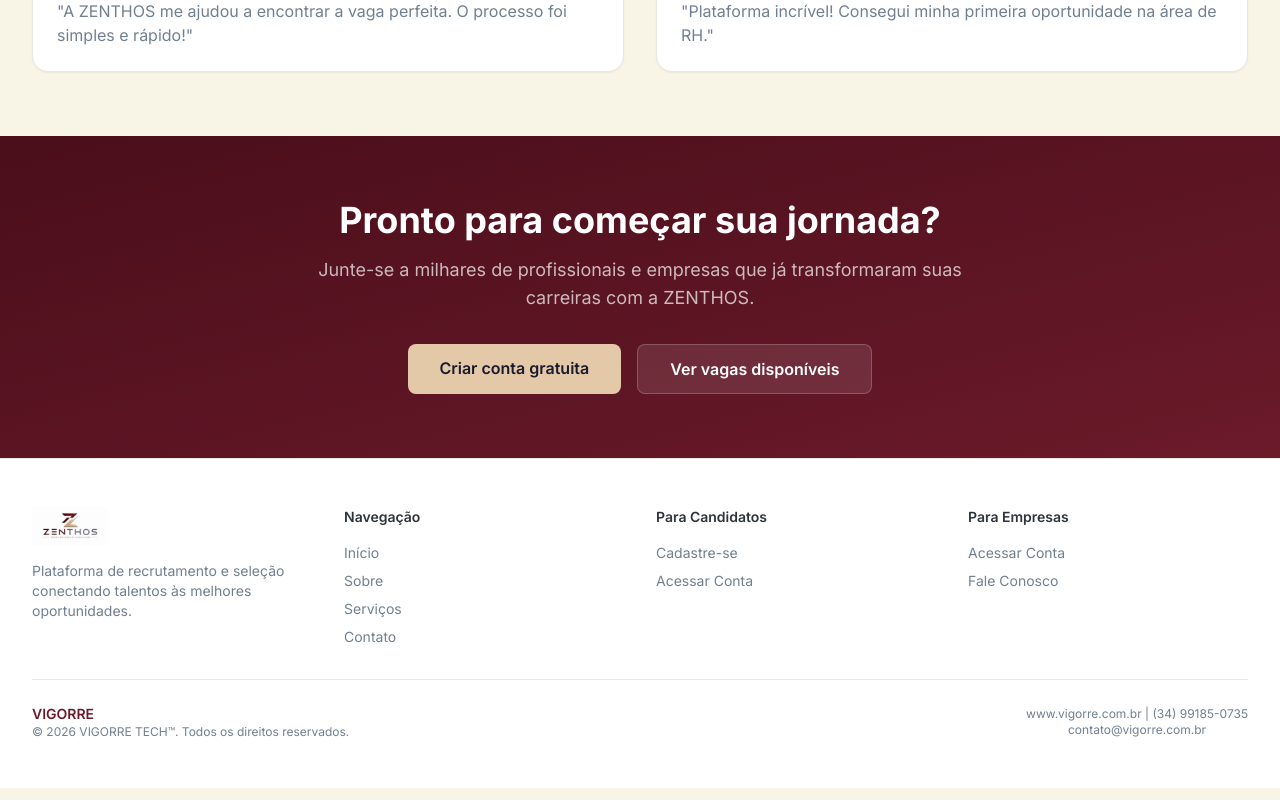
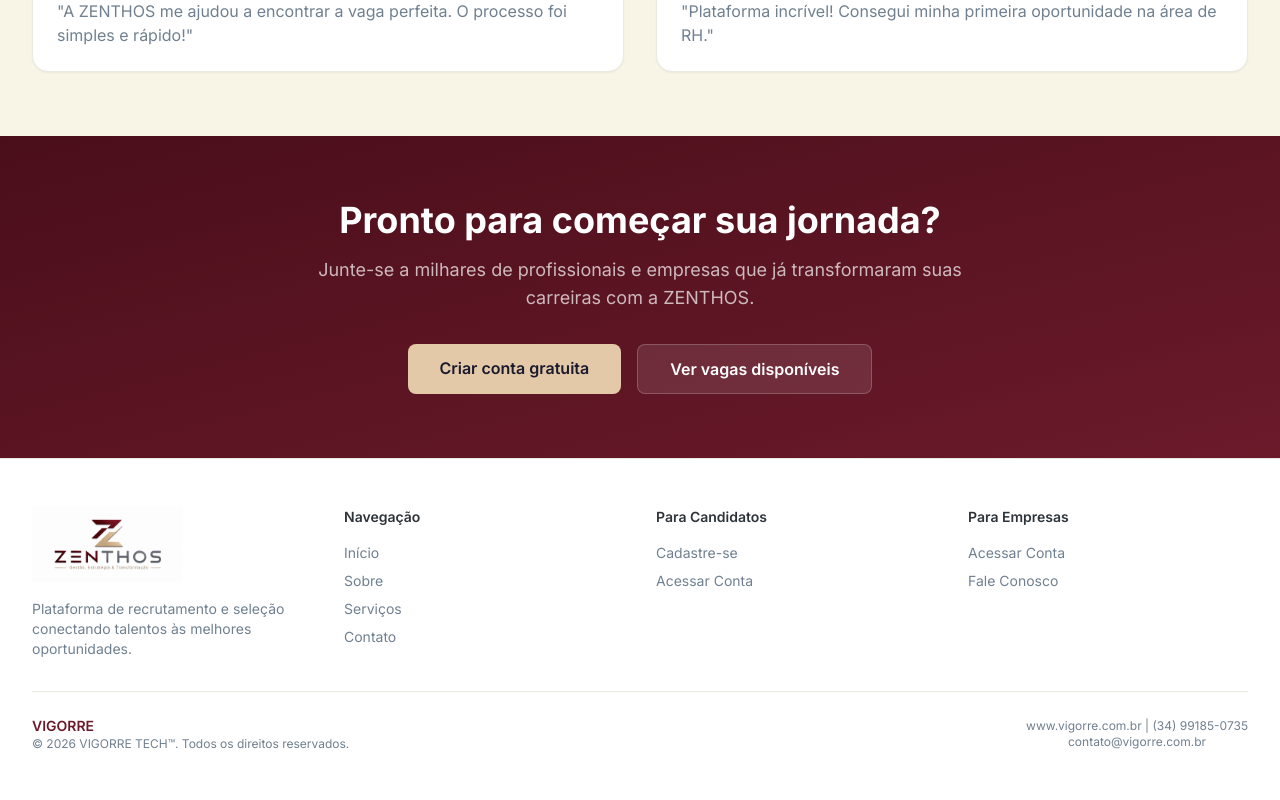
Before and after one commit to trivoroficial/consult_recruit, a Next.js app: page / in a window 1280 px wide. Shown: the part 3251-4051 px from the top of the page. Built offline with nearby package versions, Linux system fonts and the light colour scheme; no server answers; the database is empty.

Commit message:
Update footer logo dimensions and comments

```diff
--- a/src/components/layout/Footer.tsx
+++ b/src/components/layout/Footer.tsx
@@ -21,17 +21,15 @@ export function Footer() {
       <div className="max-w-7xl mx-auto px-4 sm:px-6 lg:px-8 py-12">
         <div className="grid grid-cols-1 md:grid-cols-4 gap-8">
 
-          {/* COLUNA 1 - LOGO */}
+          {/* COLUNA 1 - LOGO (2cm de ALTURA) */}
           <div>
-            {/* LOGO - 2cm de largura com altura proporcional */}
             <img
               src="/logo.png"
               alt="ZENTHOS"
               className="object-contain"
               style={{
-                width: '2cm',      // 2cm de largura
-                height: 'auto',    // altura proporcional
-                maxHeight: '2cm',  // limite máximo
+                height: '2cm',     // 2cm de altura (MAIOR)
+                width: 'auto',     // largura proporcional
               }}
             />
             <p className="text-sm text-[#708090] mt-4 max-w-xs">
```
